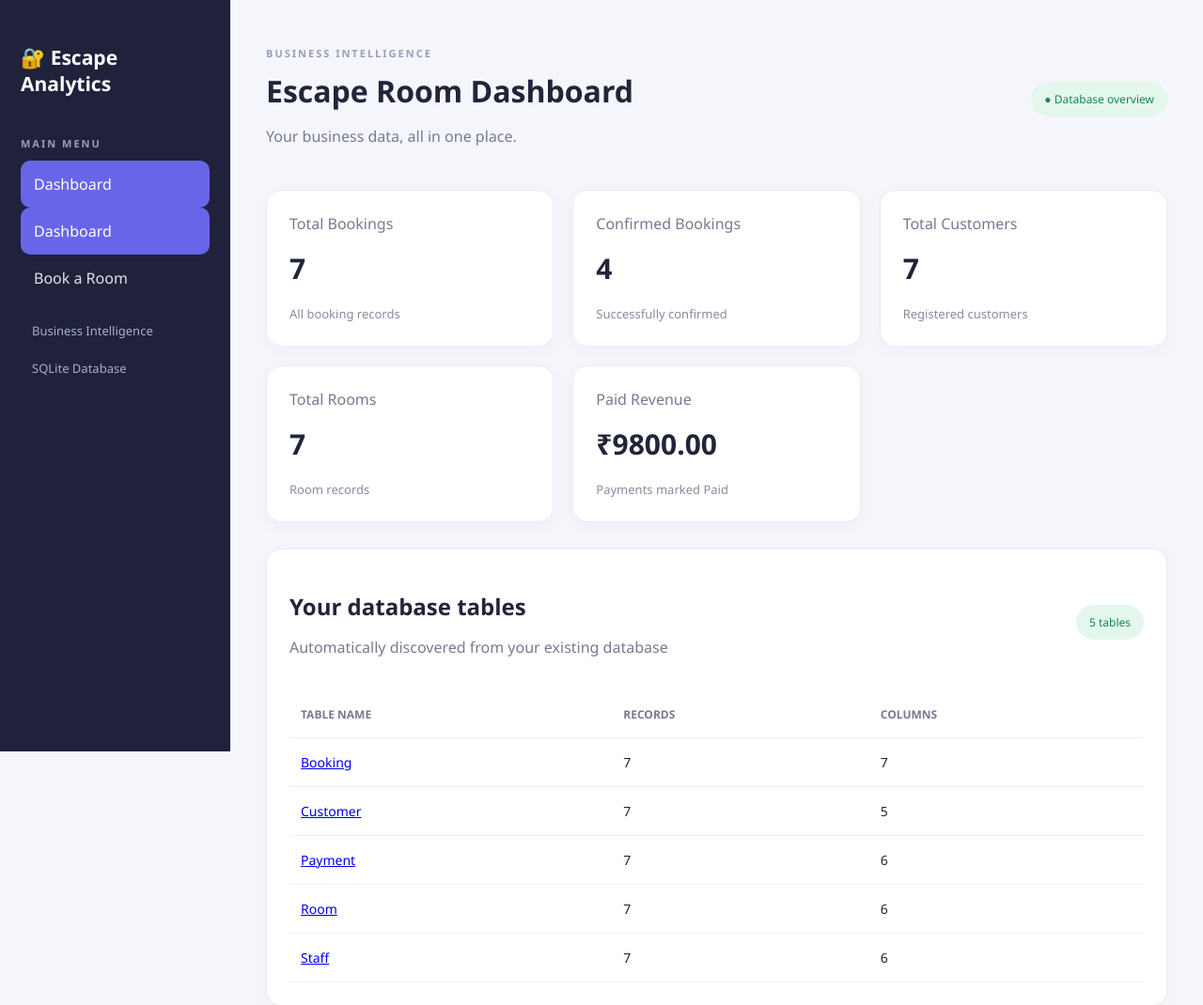
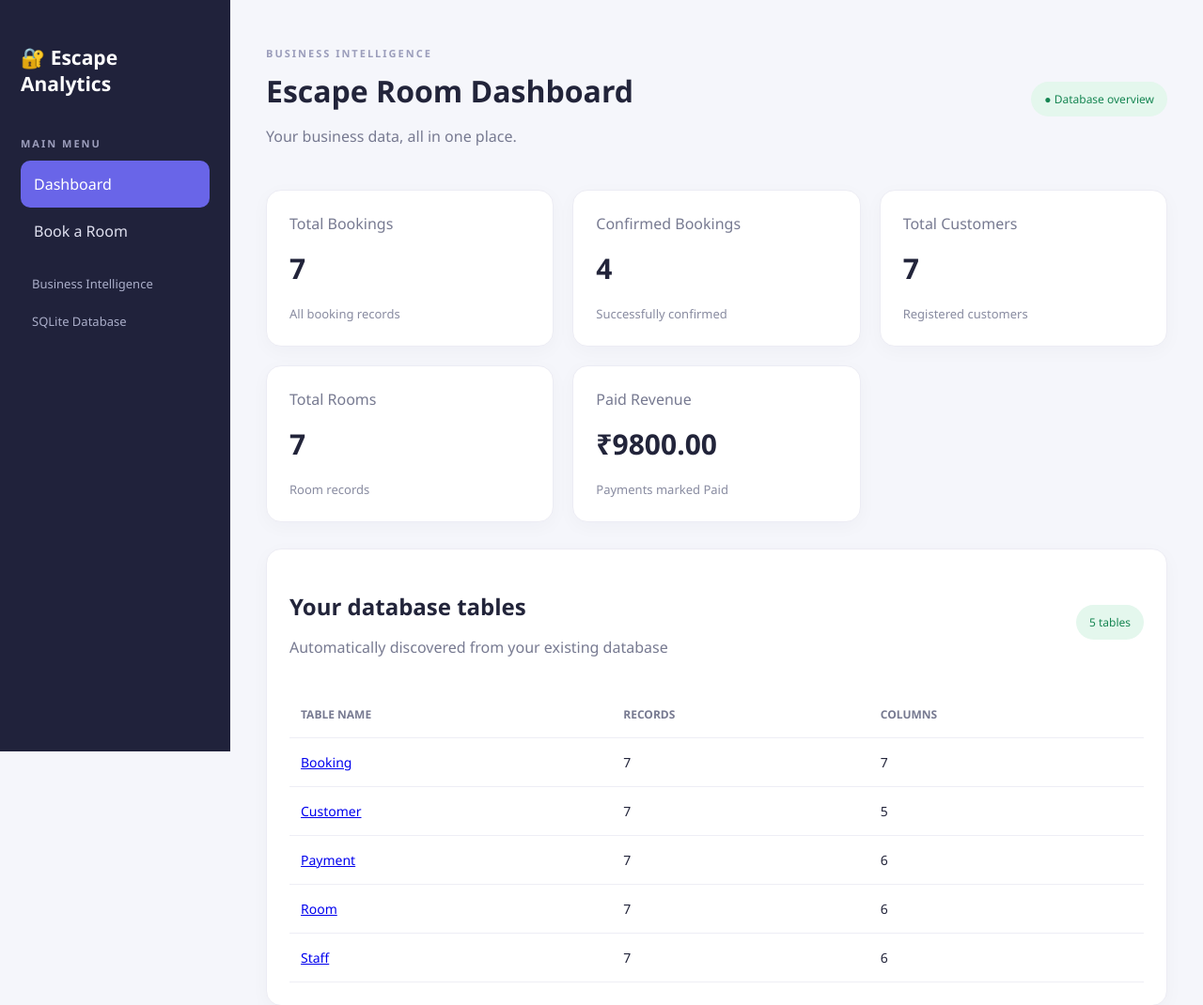
Before and after one commit to Sonali-1108/Escape-Room, a Flask app: page / in a window 1280 px wide. Shown: the top 1070 px of the page at 94% size. Run offline with Flask 3, Linux system fonts and the light colour scheme; data comes from the database, SQL or seed files in the repository.

Commit message:
Remove duplicate dashboard link

```diff
--- a/templates/index.html
+++ b/templates/index.html
@@ -11,7 +11,6 @@
     <aside class="sidebar">
         <h2>🔐 Escape Analytics</h2>
         <p class="menu-label">MAIN MENU</p>
-        <a class="active" href="/">Dashboard</a>
         <a class="active" href="/">Dashboard</a>
         <a href="/book">Book a Room</a>
         <p class="sidebar-note">Business Intelligence</p>
```
